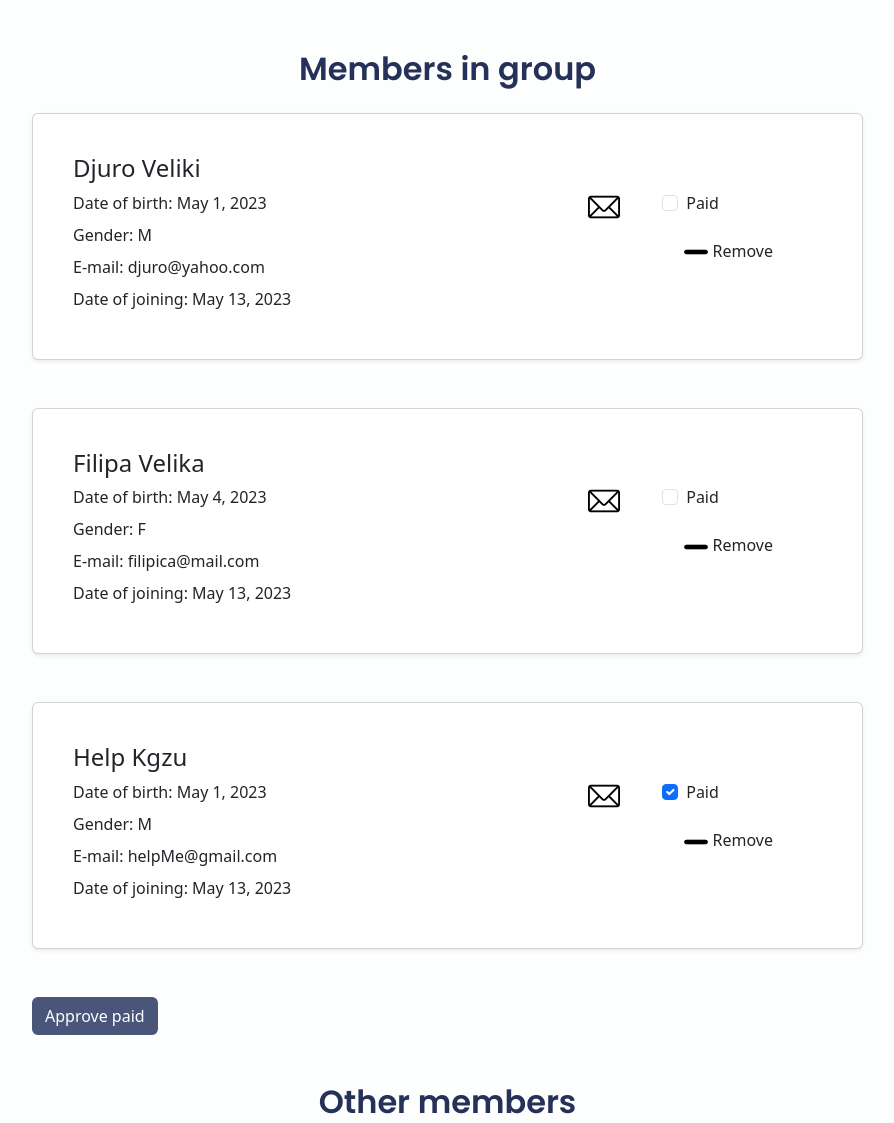
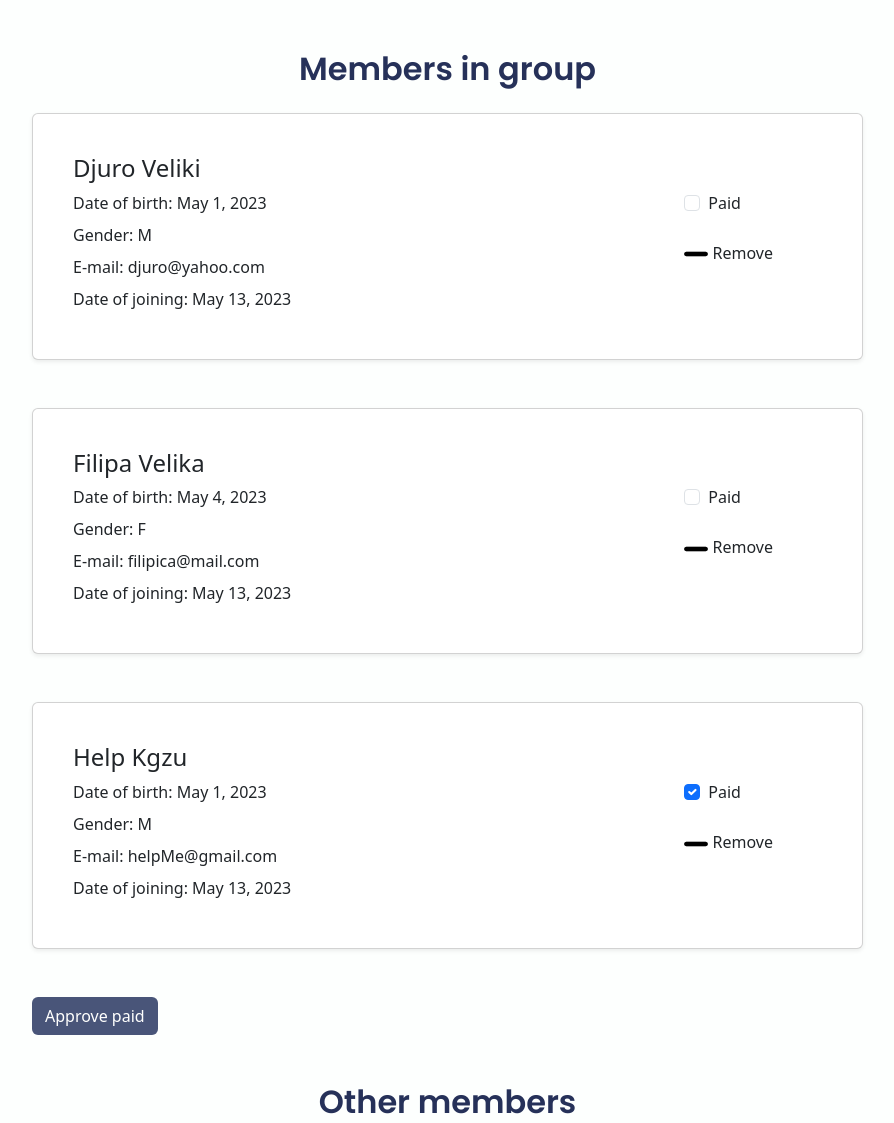
Before and after one commit to janaledencan/Members-Management-App, a Django app: page /app/management/group/1 in a window 1280 px wide. Shown: the part 238-1361 px from the top of the page, without its empty margins (50-944 px from the left). Run offline with Django 4.2, Linux system fonts and the light colour scheme; a user stored in the database is signed in; data comes from the database, SQL or seed files in the repository; some libraries are stand-ins or nearby versions.

Commit message:
Beautifying

```diff
--- a/membersmanagementapp/app/static/app/css/base.css
+++ b/membersmanagementapp/app/static/app/css/base.css
@@ -5,6 +5,7 @@ body {
 .navbar-custom .navbar-brand,
 .navbar-custom .navbar-text {
     font-size: 1.2vw;
+    /*nadi bolji nacin jer radi problem*/
     font-family: 'Poppins', sans-serif;
     font-weight: 600;
     color: #263159;
--- a/membersmanagementapp/app/templates/includes/member_card.html
+++ b/membersmanagementapp/app/templates/includes/member_card.html
@@ -15,23 +15,22 @@
       </div>
 
       <div class="col-4">
-        <div class="row mb-3">
-          <a class="mail-icon col-4" href="{% url 'home_path' %}"><img class="mail" src="{% static 'app/images/email.png' %}" alt="Email"></a>
+        <div class="row mb-3 ms-5">
 
           {% if member.is_paid %}
-            <div class="form-check col-8">
+            <div class="form-check col-8 ms-5">
               <input class="form-check-input" type="checkbox" checked="checked" value={{member.id}} name="boxes">
               <span>Paid</span>
             </div>
           {% else %}
-            <div class="form-check col-8">
+            <div class="form-check col-8 ms-5">
               <input class="form-check-input" type="checkbox" value={{member.id}} name="boxes">
               <span>Paid</span>
             </div>
           {% endif %}
         </div>
 
-        <div class="ms-5">
+        <div class="ms-5 mt-4">
           <a class="minus-icon ms-5" href="{% url 'app:view_member' member.member.id %}" data-bs-toggle="modal" data-bs-target="#removeFromGroupModal{{member.member.id}}"><img class="minus" src="{% static 'app/images/minus.png' %}" alt="Minus"></a>
           <span>Remove</span>
         </div>
```
Also changed, not shown: membersmanagementapp/app/static/app/images/email.png (deleted).
